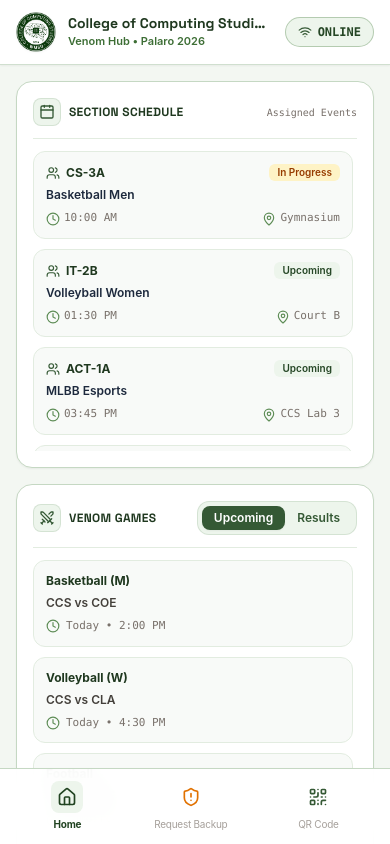
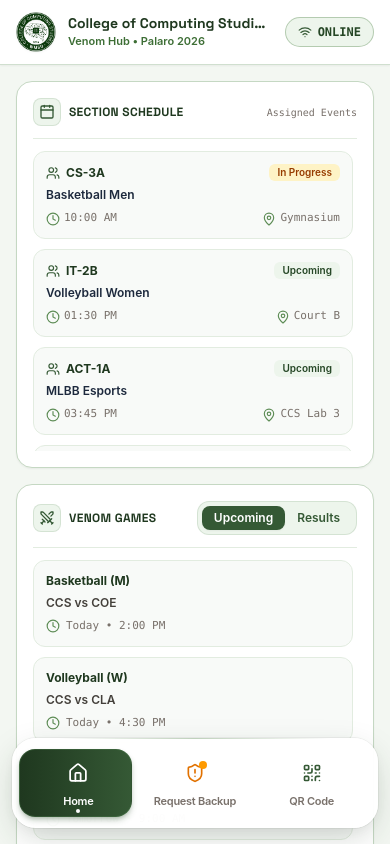
Before and after one commit to RALPH22222/Hackathon, a React (Vite) app: page / in a window 390 px wide. Both pictures are taken after typing "Sample", "Sample123" into the empty fields and a click on the button "Login". Shown: the top 844 px of the page. Built offline with nearby package versions, Linux system fonts and the light colour scheme.

Commit message:
feat: enhance BottomNav component with improved layout and animations

```diff
--- a/src/components/BottomNav.tsx
+++ b/src/components/BottomNav.tsx
@@ -10,74 +10,150 @@ export const BottomNav: React.FC<BottomNavProps> = ({
   activeTab = 'home',
   onTabChange,
 }) => {
+  // Map tabs to 0, 1, 2 index for sliding calculation
+  const activeIndex = activeTab === 'home' ? 0 : activeTab === 'backup' ? 1 : 2;
+
   return (
-    <nav className="fixed bottom-0 left-0 right-0 z-30 bg-white/95 backdrop-blur-md border-t border-[#c5d8c3] px-4 py-2 shadow-lg sm:hidden">
-      <div className="max-w-md mx-auto flex items-center justify-around">
-        {/* Home */}
+    <nav
+      aria-label="Mobile Navigation"
+      className="fixed bottom-4 left-3 right-3 z-40 max-w-md mx-auto sm:hidden"
+    >
+      {/* Floating Glassmorphic Dock Container */}
+      <div className="relative bg-white/95 backdrop-blur-xl border border-white/80 rounded-3xl p-1.5 shadow-[0_12px_36px_-6px_rgba(31,56,31,0.22),0_4px_16px_rgba(0,0,0,0.04)] ring-1 ring-stone-900/5">
+
+        {/* Subtle Ambient Top Glow Line */}
+        <div className="absolute -top-px left-1/2 -translate-x-1/2 w-3/4 h-[1px] bg-gradient-to-r from-transparent via-[#5d8c55]/40 to-transparent" />
+
+        {/* Grid Container for 3 Equal Columns */}
+        <div className="relative grid grid-cols-3 gap-1.5 p-1">
+
+          {/* Smooth Sliding Active Background Pill (Green) */}
+          <div
+            className="absolute top-1 bottom-1 rounded-2xl bg-gradient-to-r from-[#1f381f] to-[#355935] shadow-md shadow-[#355935]/30 border border-[#4d7a4d]/40 transition-all duration-300 ease-out pointer-events-none z-0"
+            style={{
+              width: 'calc((100% - 0.75rem) / 3)',
+              transform: `translateX(calc(${activeIndex * 100}% + ${activeIndex * 0.375}rem))`,
+            }}
+          />
+
+          {/* 1. HOME TAB */}
           <button
             type="button"
             onClick={() => onTabChange?.('home')}
-          className={`flex flex-col items-center gap-1 py-1 px-3 rounded-xl transition-all cursor-pointer ${
+            className="relative z-10 flex flex-col items-center justify-center py-2 px-2 rounded-2xl transition-all duration-300 cursor-pointer group select-none"
+          >
+            <div className="flex flex-col items-center gap-1">
+              <div
+                className={`p-1.5 rounded-xl transition-all duration-300 group-active:scale-90 ${
                   activeTab === 'home'
-              ? 'text-[#214321] font-bold'
-              : 'text-stone-400 hover:text-stone-600'
+                    ? 'text-white scale-105'
+                    : 'text-stone-400 group-hover:text-stone-700'
                 }`}
               >
-          <div
-            className={`p-1.5 rounded-lg ${
-              activeTab === 'home' ? 'bg-[#edf5ec] text-[#214321]' : ''
+                <Home className="w-5 h-5 transition-transform duration-300 group-hover:scale-110" />
+              </div>
+              <span
+                className={`text-[11px] tracking-tight font-semibold transition-colors duration-300 ${
+                  activeTab === 'home' ? 'text-white font-bold' : 'text-stone-500'
                 }`}
               >
-            <Home className="w-5 h-5" />
+                Home
+              </span>
             </div>
-          <span className="text-[10px] tracking-tight">Home</span>
+
+            {/* Bottom active dot indicator */}
+            <span
+              className={`absolute bottom-1 w-1 h-1 bg-white rounded-full transition-all duration-300 ${
+                activeTab === 'home' ? 'opacity-100 scale-100 animate-pulse' : 'opacity-0 scale-50'
+              }`}
+            />
           </button>
 
-        {/* Request Backup */}
+          {/* 2. REQUEST BACKUP TAB */}
           <button
             type="button"
             onClick={() => {
               onTabChange?.('backup');
               alert('Backup request dispatched to CCS marshals.');
             }}
-          className={`flex flex-col items-center gap-1 py-1 px-3 rounded-xl transition-all cursor-pointer ${
+            className="relative z-10 flex flex-col items-center justify-center py-2 px-2 rounded-2xl transition-all duration-300 cursor-pointer group select-none"
+          >
+            <div className="flex flex-col items-center gap-1">
+              <div className="relative">
+                <div
+                  className={`p-1.5 rounded-xl transition-all duration-300 group-active:scale-90 ${
                     activeTab === 'backup'
-              ? 'text-[#214321] font-bold'
-              : 'text-stone-400 hover:text-stone-600'
+                      ? 'text-white scale-105'
+                      : 'text-stone-400 group-hover:text-amber-600'
                   }`}
                 >
-          <div
-            className={`p-1.5 rounded-lg ${
-              activeTab === 'backup' ? 'bg-[#edf5ec] text-[#214321]' : ''
+                  <ShieldAlert
+                    className={`w-5 h-5 transition-colors duration-300 group-hover:scale-110 ${
+                      activeTab === 'backup' ? 'text-white' : 'text-amber-600'
+                    }`}
+                  />
+                </div>
+                {/* Live pulse indicator dot */}
+                <span className="absolute top-1 right-1 flex h-2 w-2">
+                  <span className="animate-ping absolute inline-flex h-full w-full rounded-full bg-amber-400 opacity-75" />
+                  <span className="relative inline-flex rounded-full h-2 w-2 bg-amber-500" />
+                </span>
+              </div>
+
+              <span
+                className={`text-[11px] tracking-tight font-semibold transition-colors duration-300 ${
+                  activeTab === 'backup' ? 'text-white font-bold' : 'text-stone-500'
                 }`}
               >
-            <ShieldAlert className="w-5 h-5 text-amber-600" />
+                Request Backup
+              </span>
             </div>
-          <span className="text-[10px] tracking-tight">Request Backup</span>
+
+            {/* Bottom active dot indicator */}
+            <span
+              className={`absolute bottom-1 w-1 h-1 bg-white rounded-full transition-all duration-300 ${
+                activeTab === 'backup' ? 'opacity-100 scale-100 animate-pulse' : 'opacity-0 scale-50'
+              }`}
+            />
           </button>
 
-        {/* QR Code */}
+          {/* 3. QR CODE SCANNER */}
           <button
             type="button"
             onClick={() => {
               onTabChange?.('qr');
               alert('Attendance QR Scanner opened.');
             }}
-          className={`flex flex-col items-center gap-1 py-1 px-3 rounded-xl transition-all cursor-pointer ${
+            className="relative z-10 flex flex-col items-center justify-center py-2 px-2 rounded-2xl transition-all duration-300 cursor-pointer group select-none"
+          >
+            <div className="flex flex-col items-center gap-1">
+              <div
+                className={`p-1.5 rounded-xl transition-all duration-300 group-active:scale-90 ${
                   activeTab === 'qr'
-              ? 'text-[#214321] font-bold'
-              : 'text-stone-400 hover:text-stone-600'
+                    ? 'text-white scale-105'
+                    : 'text-[#355935] group-hover:text-[#214321]'
                 }`}
               >
-          <div
-            className={`p-1.5 rounded-lg ${
-              activeTab === 'qr' ? 'bg-[#edf5ec] text-[#214321]' : ''
+                <QrCode className="w-5 h-5 transition-transform duration-300 group-hover:scale-110" />
+              </div>
+              <span
+                className={`text-[11px] tracking-tight font-semibold transition-colors duration-300 ${
+                  activeTab === 'qr' ? 'text-white font-bold' : 'text-stone-500'
                 }`}
               >
-            <QrCode className="w-5 h-5 text-[#355935]" />
+                QR Code
+              </span>
             </div>
-          <span className="text-[10px] tracking-tight">QR Code</span>
+
+            {/* Bottom active dot indicator */}
+            <span
+              className={`absolute bottom-1 w-1 h-1 bg-white rounded-full transition-all duration-300 ${
+                activeTab === 'qr' ? 'opacity-100 scale-100 animate-pulse' : 'opacity-0 scale-50'
+              }`}
+            />
           </button>
+
+        </div>
       </div>
     </nav>
   );
```
Lines whose indentation alone changed are shown as unchanged.
